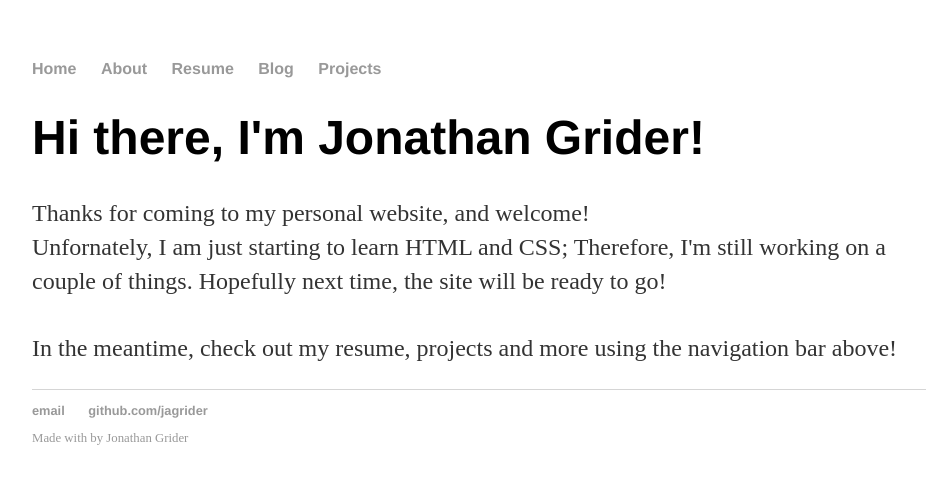
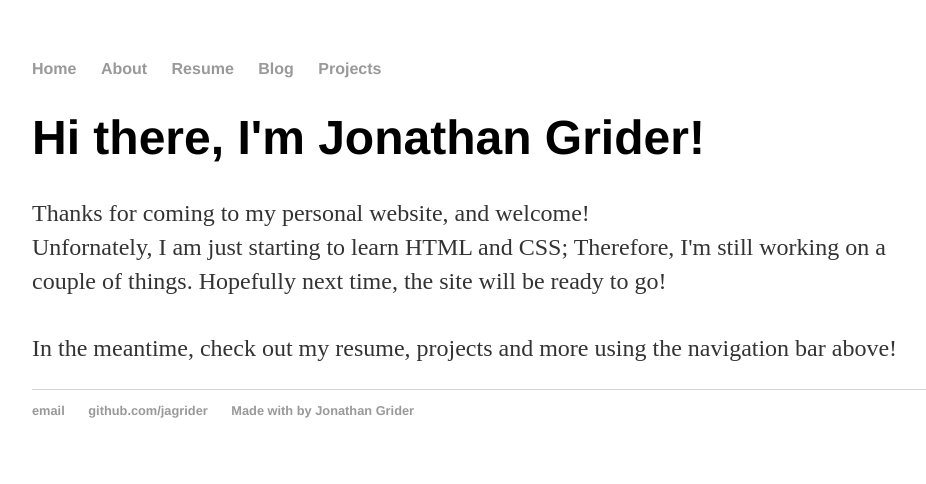
Before and after one commit to jagrider/jagrider.github.io, a Jekyll site: the page built from index.html, in a window 1280 px wide. Shown: the top 484 px of the page, without its empty margins (160-1086 px from the left). Built offline with Jekyll 4.4.1, drawn with Linux system fonts in a browser that asks for light colours.

Commit message:
reverted ordering to one UL

```diff
--- a/_layouts/default.html
+++ b/_layouts/default.html
@@ -27,11 +27,8 @@
 						<ul class="footer-left">
 				    	<li><a href="mailto:jgrider2015@gmail.com">email</a></li>
 				    	<li><a href="https://github.com/jagrider">github.com/jagrider</a></li>
+							<li><a href="/about">Made with <span class="octicon octicon-heart"></span> by Jonathan Grider</a></li>
 						</ul>
-
-						<div class="footer-right">
-							<a href="/about">Made with <span class="octicon octicon-heart"></span> by Jonathan Grider</a>
-						</div>
 
 					</div>
 				</div>
```
